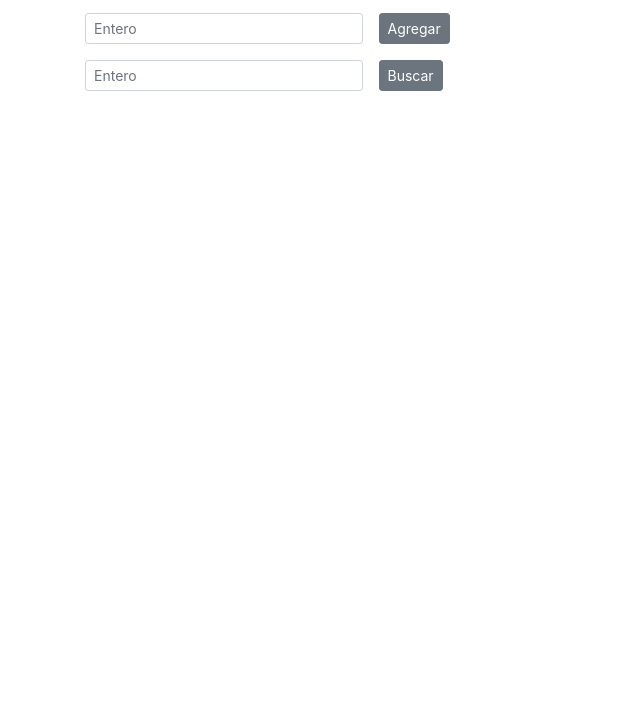
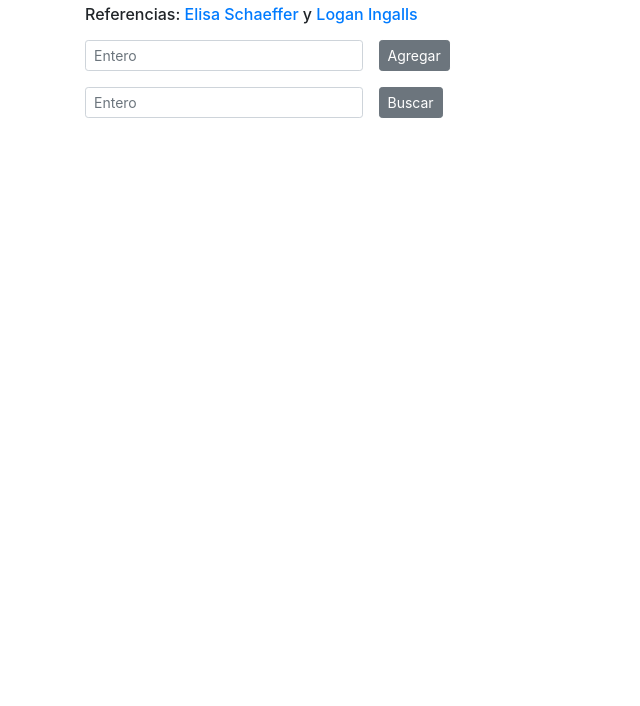
Before and after one commit to albertobenavides/algoritmos, a plain HTML site: page Actividad 8/index.html in a window 1280 px wide. Shown: the part 94-800 px from the top of the page, without its empty margins (0-640 px from the left). Drawn offline with nearby package versions, Linux system fonts and the light colour scheme.

Commit message:
Referencias para Árboles biselados

```diff
--- a/Actividad 8/index.html
+++ b/Actividad 8/index.html
@@ -10,6 +10,7 @@
     <div class="container mt-3">
         <h1>Árboles biselados</h1>
         <h6>Alberto Benavides</h6>
+        <h6>Referencias: <a href="https://elisa.dyndns-web.com/teaching/mat/discretas/ejemplos/arboles/arboles.html">Elisa Schaeffer</a> y <a href="https://gist.github.com/Plutor/3615362">Logan Ingalls</a></h6>
         <div class="my-3">
             <div class="form-inline">
                 <input class="form-control form-control-sm w-25 mr-3" type="number" id="valor" placeholder="Entero">
```
